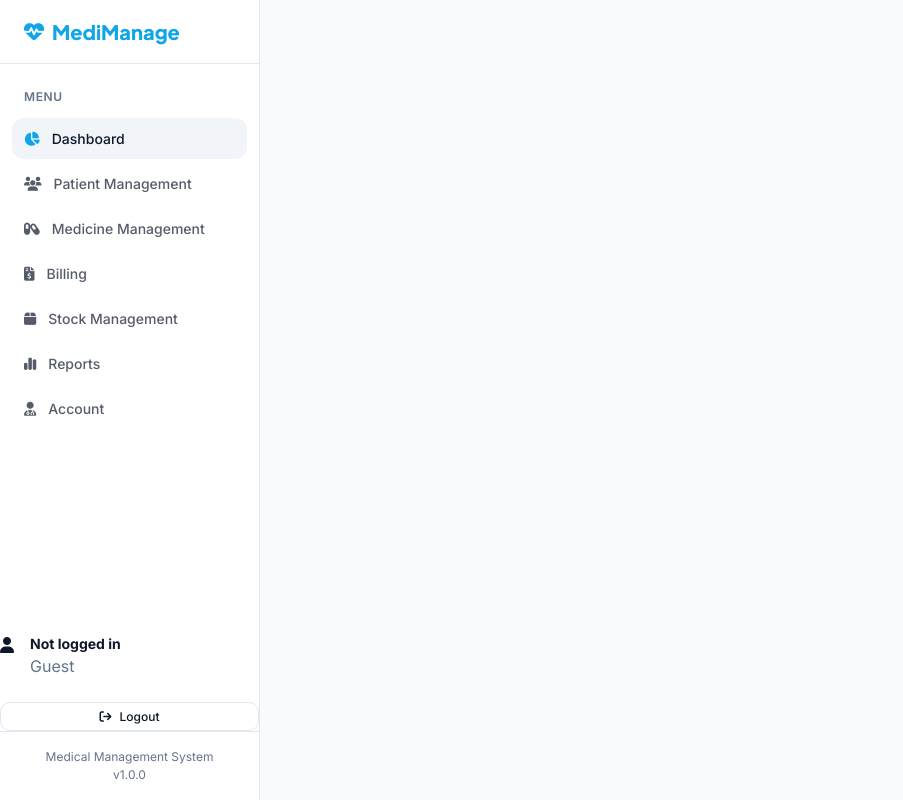
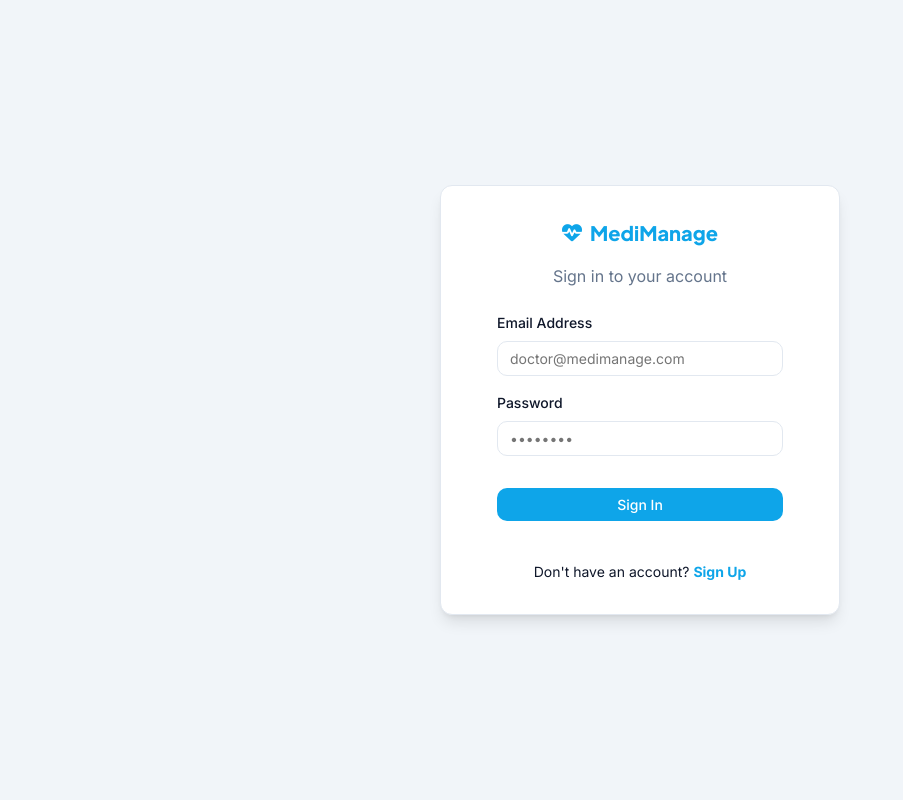
Before and after one commit to KashifShaikh7/MedicalManagementSystem, a plain HTML site: page index.html in a window 1280 px wide. Shown: the whole page, without its empty margins (0-903 px from the left). Drawn offline with Linux system fonts and the light colour scheme.

Commit message:
Update style.css
login style update

```diff
--- a/style.css
+++ b/style.css
@@ -53,6 +53,50 @@ h1, h2, h3, h4, h5, h6 {
 a {
   text-decoration: none;
   color: inherit;
+}
+
+/* Auth Screen */
+.auth-container {
+  position: fixed;
+  top: 0;
+  left: 0;
+  width: 100%;
+  height: 100%;
+  background-color: var(--muted);
+  display: flex;
+  align-items: center;
+  justify-content: center;
+  z-index: 1000;
+}
+
+.auth-card {
+  background-color: var(--card);
+  width: 100%;
+  max-width: 400px;
+  border-radius: var(--radius);
+  box-shadow: var(--shadow-md);
+  padding: 32px;
+  border: 1px solid var(--border);
+}
+
+.auth-header {
+  text-align: center;
+  margin-bottom: 24px;
+}
+
+.auth-toggle {
+  margin-top: 24px;
+  text-align: center;
+  font-size: 0.875rem;
+}
+
+.avatar {
+  width: 32px;
+  height: 32px;
+  border-radius: 50%;
+  display: flex;
+  align-items: center;
+  justify-content: center;
 }
 
 /* Layout */
@@ -144,6 +188,14 @@ a {
   font-size: 0.75rem;
   color: var(--muted-foreground);
   text-align: center;
+}
+
+.sidebar-footer1 {
+  padding: 16px;
+  border-top: 1px solid var(--border);
+  font-size: 0.75rem;
+  color: var(--muted-foreground);
+  text-align: left;
 }
 
 .main-wrapper {
```
